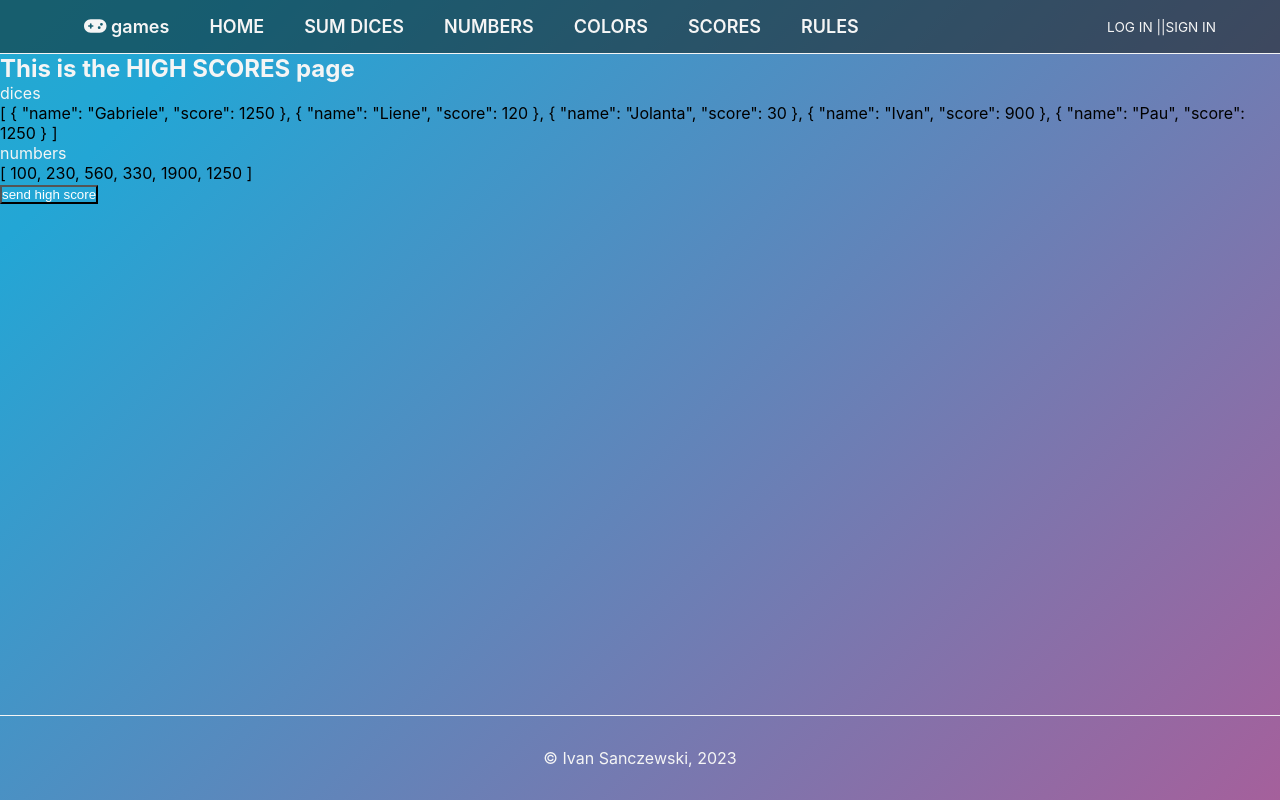
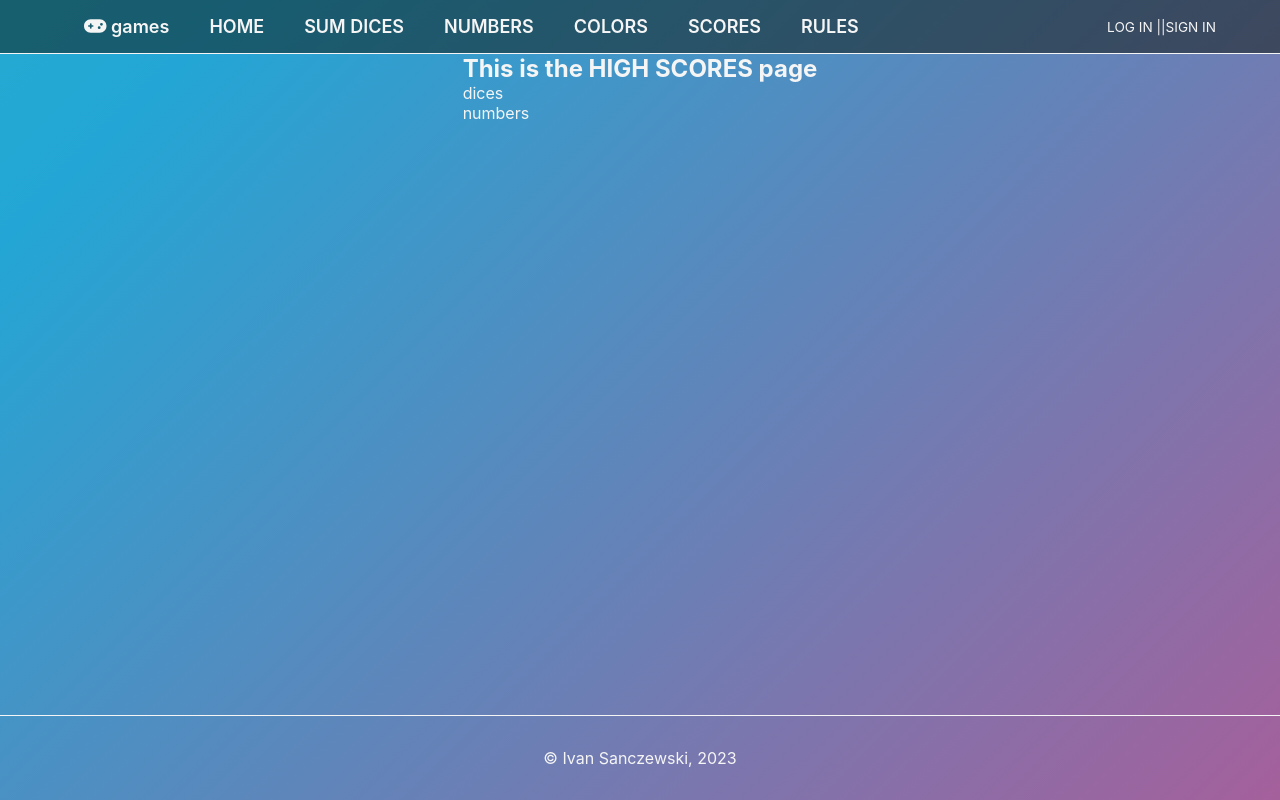
Before and after one commit to IvanSanczewski/dices, a Vue app: page /highScores in a window 1280 px wide. Built offline with nearby package versions, Linux system fonts and the light colour scheme.

Commit message:
Add loop for Highscores page

```diff
--- a/src/components/Navbar.vue
+++ b/src/components/Navbar.vue
@@ -14,11 +14,9 @@
         <div class="menu-user">
             <div v-if="!storeUsers.isLogged" class="not--logged">
                 <RouterLink to="Login">LOG IN ||</RouterLink>
-                <!-- <span @click="storeUsers.toggleLogged">LOG IN || </span> -->
-                <!-- <RouterLink to="DiceSum">SIGN IN</RouterLink> -->
                 <RouterLink to="Signin">SIGN IN</RouterLink>
-                <!-- <span @click="storeUsers.toggleLogged">SIGN IN</span> -->
             </div>
+
             <div v-else class="logged">
                 <RouterLink to="User">
                     <font-awesome-icon icon="fa-solid fa-user" /> {{ storeUsers.user.name }}
--- a/src/views/HighScores.vue
+++ b/src/views/HighScores.vue
@@ -1,10 +1,13 @@
 <template>
   <h2>This is the HIGH SCORES page</h2>
-    <div v-for="score, index in storeScores.gameHighScore" :key="index" class="high__score__games">
-      <p>{{ score.game }}</p>
-      <p style="color: black">{{ score.scores }}</p>
+    <div v-for="item, index in storeScores.gameHighScore" :key="index" class="high__score__games">
+      <p>{{ item.game }}</p>
+      <div v-for="score, index in storeScores.gameHighScore.scores" :key="index" class="high__score__games">
+        <p style="color: black">{{ score[index].name }}</p>
+        <p style="color: black">{{ score[index].score }}</p>
+      </div>
     </div>
-    <button @click="storeScores.addNewHighScore('dices', 'Tula', 1250)">send high score</button>
+    <!-- <button @click="storeScores.addNewHighScore('dices', 'Tula', 1250)">send high score</button -->
 
 </template>
 
```
